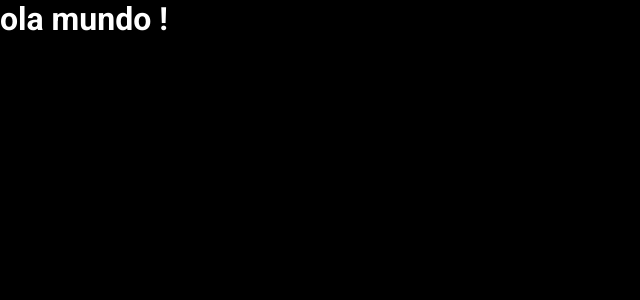
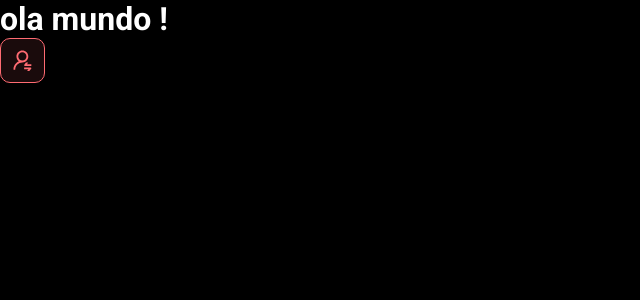
Before and after one commit to lucas1806lu/Stsdsmeta, a React (Vite) app in the folder frontend/: page / in a window 1280 px wide. Shown: the top 300 px of the page, without its empty margins (0-640 px from the left). Built offline with nearby package versions, Linux system fonts and the light colour scheme.

Commit message:
“first_componets”

```diff
--- a/frontend/src/App.tsx
+++ b/frontend/src/App.tsx
@@ -1,8 +1,17 @@
 
 
-function App() {
-  return(
-<h1> ola mundo ! </h1>
+
+import NotificationButton from "./components/NotificationButton"
+   function App() {
+
+     return(
+
+      <>
+        <h1> ola mundo ! </h1>
+         <NotificationButton/>
+      </>
+
+
   )
 
 }
--- /dev/null
+++ b/frontend/src/components/NotificationButton/index.tsx
@@ -0,0 +1,17 @@
+
+import icon from '../../assets/img/Notification-icon.svg'
+
+import './style.css'
+
+function NotificationButton() {
+
+    return(
+      <div className="dsmeta-red-btn">
+          <img src={icon} alt="Notificar" />
+      </div>
+
+    )
+
+  }
+
+  export default NotificationButton
--- /dev/null
+++ b/frontend/src/components/NotificationButton/style.css
@@ -0,0 +1,15 @@
+.dsmeta-red-btn {
+    height: 45px;
+    width: 45px;
+    background: rgba(255, 107, 114, 0.1);
+    border: 1px solid #ff6b72;
+    border-radius: 10px;
+    display: flex;
+    align-items: center;
+    justify-content: center;
+    cursor: pointer;
+  }
+
+  .dsmeta-red-btn img {
+      width: 19px;
+  }
```
Also changed, not shown: frontend/src/assets/img/Notification-icon.svg (added).
